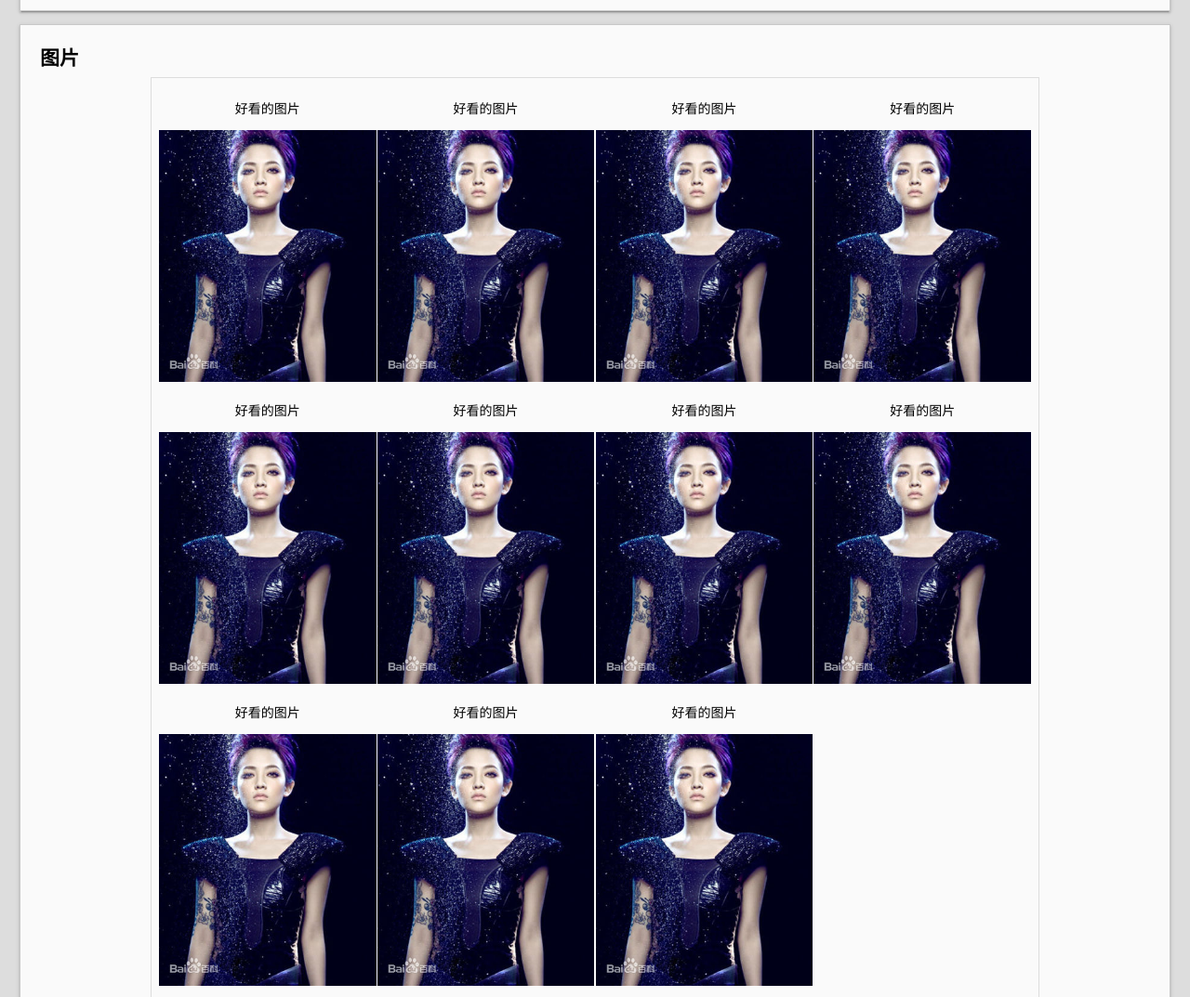
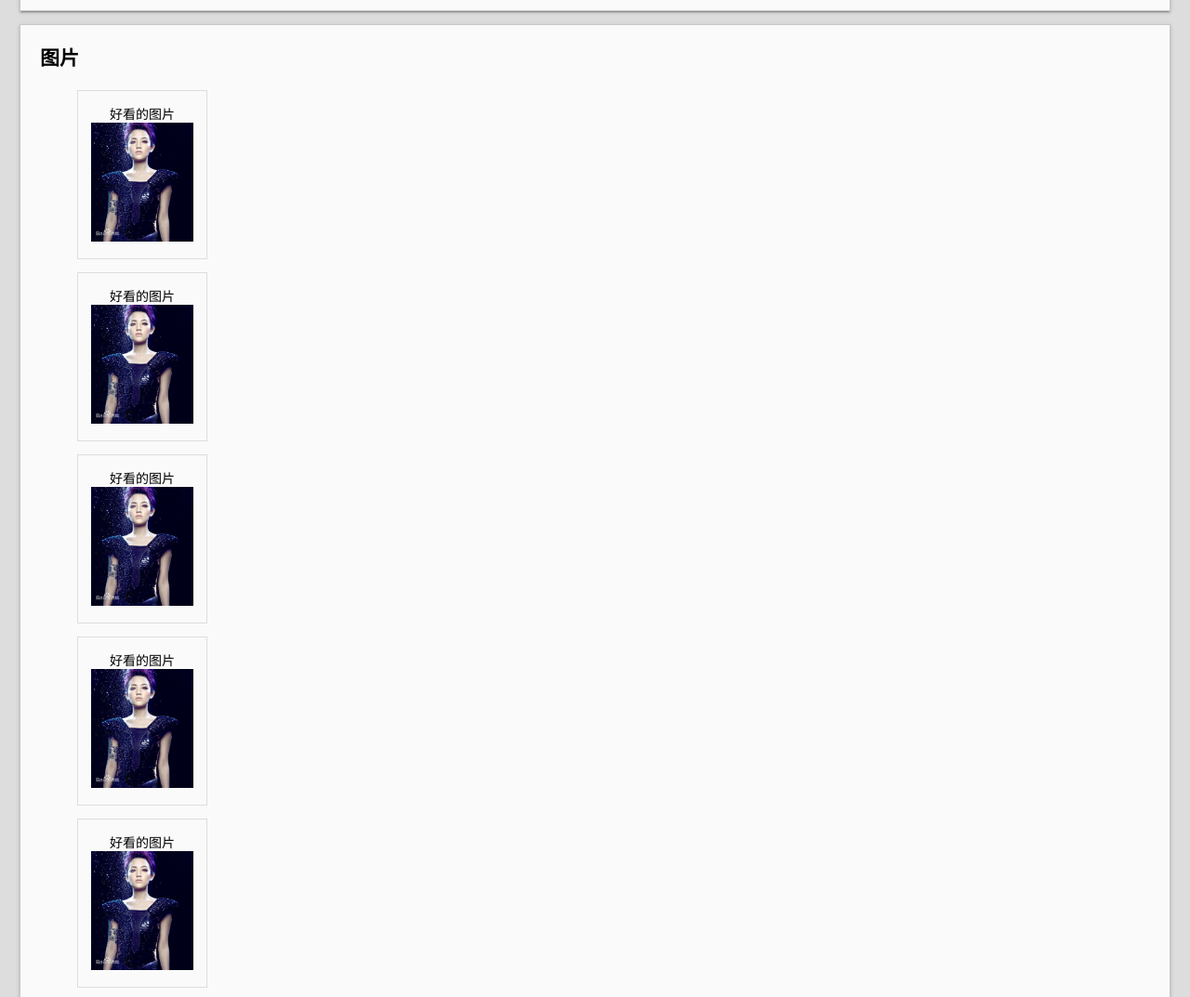
Before and after one commit to junioryauricasa/YourWildDad.github.io, a plain HTML site: page task00/task002.html in a window 1280 px wide. Shown: the part 1940-3013 px from the top of the page at 93% size. Drawn offline with Linux system fonts and the light colour scheme.

Commit message:
百度前端技术学院第一批任务 2016-3-15 commit by YourWildDad task002 ver 1.0.3

```diff
--- a/task00/task002.html
+++ b/task00/task002.html
@@ -4,16 +4,6 @@
   <meta charset="UTF-8">
   <title>任务二：零基础HTML及CSS编码（一）</title>
   <style rel="stylesheet" type="text/css">
-    .clearfix {
-      *zoom: 1;
-    }
-    .clearfix:before, .clearfix:after {
-      display: table;
-      content: '';
-    }
-    .clearfix:after {
-      clear: both;
-    }
     html, body {
       font-family: 'Open Sans', 'Helvetica Neue', Helvetica, Arial, sans-serif;
       font-size: 14px;
@@ -128,20 +118,14 @@
     article li {
       line-height: 2rem;
     }
-    article .images {
-      width: 80%;
-      margin: 0 auto;
-      padding: .5em;
+    article .image {
+      padding: 1em;
+      text-align: center;
       border: 1px solid #ddd;
-    }
-    .images > .image {
-      float: left;
-      width: 25%;
-      padding: .05em;
-      text-align: center;
+      width: 10em;
     }
     .image > img {
-      width: 100%;
+      width: 100%
     }
     article table {
       width: 100%;
@@ -267,52 +251,46 @@
 </article>
 <article id="post3">
   <h2 class="title">图片</h2>
-  <div class="images clearfix">
-    <div class="image">
-      <p>好看的图片</p>
+  <figure class="image">
+    <figcaption>好看的图片</figcaption>
     <img src="images/fanxiaoxuan.jpg"/>
-    </div>
-    <div class="image">
-      <p>好看的图片</p>
+  </figure>
+  <figure class="image">
+    <figcaption>好看的图片</figcaption>
     <img src="images/fanxiaoxuan.jpg"/>
-    </div>
-    <div class="image">
-      <p>好看的图片</p>
+  </figure>
+  <figure class="image">
+    <figcaption>好看的图片</figcaption>
     <img src="images/fanxiaoxuan.jpg"/>
-    </div>
-    <div class="image">
-      <p>好看的图片</p>
+  </figure>
+  <figure class="image">
+    <figcaption>好看的图片</figcaption>
     <img src="images/fanxiaoxuan.jpg"/>
-    </div>
-    <div class="image">
-      <p>好看的图片</p>
+  </figure>
+  <figure class="image">
+    <figcaption>好看的图片</figcaption>
     <img src="images/fanxiaoxuan.jpg"/>
-    </div>
-    <div class="image">
-      <p>好看的图片</p>
+  </figure>
+  <figure class="image">
+    <figcaption>好看的图片</figcaption>
     <img src="images/fanxiaoxuan.jpg"/>
-    </div>
-    <div class="image">
-      <p>好看的图片</p>
+  </figure>
+  <figure class="image">
+    <figcaption>好看的图片</figcaption>
     <img src="images/fanxiaoxuan.jpg"/>
-    </div>
-    <div class="image">
-      <p>好看的图片</p>
+  </figure>
+  <figure class="image">
+    <figcaption>好看的图片</figcaption>
     <img src="images/fanxiaoxuan.jpg"/>
-    </div>
-    <div class="image">
-      <p>好看的图片</p>
+  </figure>
+  <figure class="image">
+    <figcaption>好看的图片</figcaption>
     <img src="images/fanxiaoxuan.jpg"/>
-    </div>
-    <div class="image">
-      <p>好看的图片</p>
+  </figure>
+  <figure class="image">
+    <figcaption>好看的图片</figcaption>
     <img src="images/fanxiaoxuan.jpg"/>
-    </div>
-    <div class="image">
-      <p>好看的图片</p>
-      <img src="images/fanxiaoxuan.jpg"/>
-    </div>
-  </div>
+  </figure>
 </article>
 <article id="post4">
   <h2 class="title">最后一篇文章一级标题</h2>
```
Lines whose indentation alone changed are shown as unchanged.
